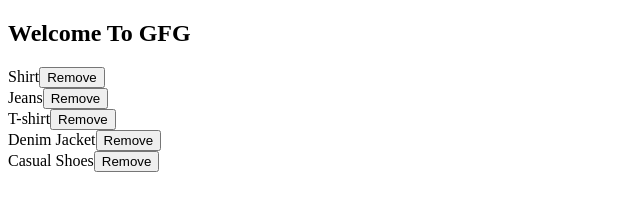
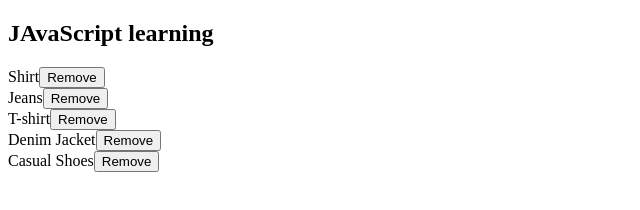
Before and after one commit to akashkumar7993/JavaScript-WebDev, a plain HTML site: page Module. 18 Assignment/Assingment 8/items.html in a window 1280 px wide. Shown: the whole page, without its empty margins (0-640 px from the left). Drawn offline with Linux system fonts and the light colour scheme.

Commit message:
Update items.html

```diff
--- a/Module. 18 Assignment/Assingment 8/items.html
+++ b/Module. 18 Assignment/Assingment 8/items.html
@@ -6,7 +6,7 @@
 </head>
 
 <body>
-    <h2>Welcome To GFG</h2>
+    <h2>JAvaScript learning</h2>
     <div id="app"></div>
     <script>
         let products = [
```
